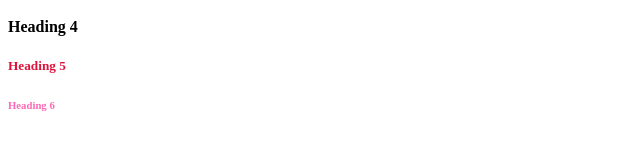
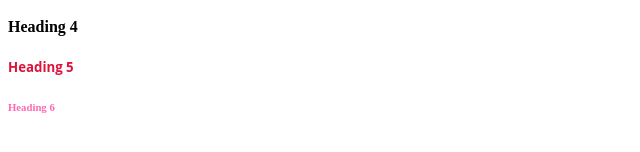
Before and after one commit to JackieBenz/first-class--html, a plain HTML site: page index.html in a window 1280 px wide. Shown: the part 178-330 px from the top of the page, 0-640 px from the left. Drawn offline with Linux system fonts and the light colour scheme.

Commit message:
font selection

```diff
--- a/CSS/style.css
+++ b/CSS/style.css
@@ -1,2 +1,5 @@
-h5 {color: crimson;}
+h5 {
+    color: crimson;
+    font-family: 'Open Sans', sans-serif;
+}
 h6 {color: hotpink;}
--- a/index.html
+++ b/index.html
@@ -6,6 +6,8 @@
     <meta http-equiv="X-UA-Compatible" content="ie=edge">
     <title>My First HTML</title>
     <link rel="stylesheet" href="CSS/style.css"
+    <link href="https://fonts.googleapis.com/css?family=Open+Sans&display=swap" rel="stylesheet">
+
 
 </head>
 <body>
```
